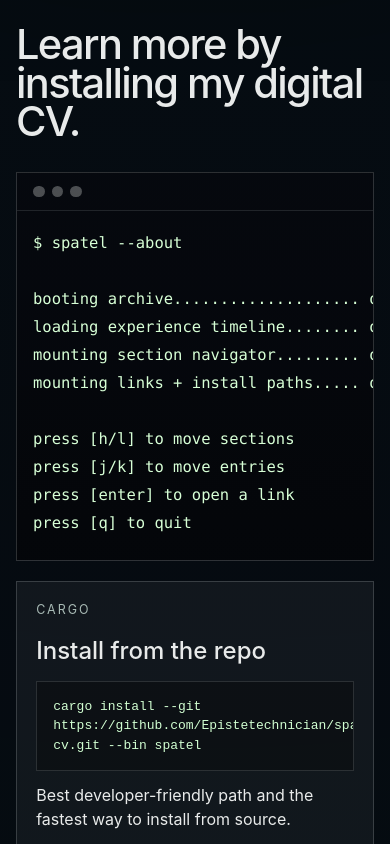
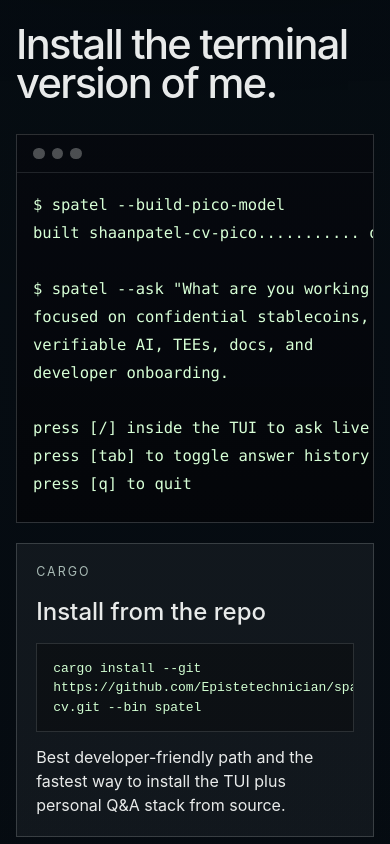
Before and after one commit to Epistetechnician/patelshaan, a React (Vite) app: page / in a window 390 px wide. Shown: the part 940-1784 px from the top of the page. Built offline with nearby package versions, Linux system fonts and the light colour scheme.

Commit message:
Showcase spatel personal model on the site

```diff
--- a/src/App.css
+++ b/src/App.css
@@ -294,6 +294,7 @@
 }
 
 .install-section,
+.model-section,
 .archive-section,
 .about-section,
 .writings-section {
@@ -377,6 +378,126 @@
   display: grid;
   grid-template-columns: minmax(0, 0.9fr) minmax(0, 1.1fr);
   gap: 1.25rem;
+}
+
+.model-section__intro {
+  max-width: 46rem;
+  margin: 0;
+  color: rgba(226, 235, 232, 0.8);
+  line-height: 1.6;
+}
+
+.model-grid {
+  display: grid;
+  grid-template-columns: minmax(0, 1.05fr) minmax(0, 0.95fr);
+  gap: 1.25rem;
+  margin-bottom: 1.25rem;
+}
+
+.model-terminal,
+.model-command,
+.model-card {
+  border: 1px solid rgba(231, 239, 236, 0.18);
+  background: rgba(255, 255, 255, 0.05);
+  backdrop-filter: blur(10px);
+}
+
+.model-terminal {
+  overflow: hidden;
+  background:
+    radial-gradient(circle at top right, rgba(110, 225, 255, 0.1), transparent 28%),
+    linear-gradient(180deg, rgba(6, 9, 14, 0.92), rgba(4, 6, 10, 0.96));
+}
+
+.model-terminal__bar {
+  display: flex;
+  gap: 0.45rem;
+  padding: 0.8rem 1rem;
+  border-bottom: 1px solid rgba(231, 239, 236, 0.12);
+}
+
+.model-terminal__bar span {
+  width: 0.72rem;
+  height: 0.72rem;
+  border-radius: 999px;
+  background: rgba(238, 241, 239, 0.3);
+}
+
+.model-terminal pre {
+  margin: 0;
+  min-height: 100%;
+  overflow: auto;
+  padding: 1.25rem 1rem 1.45rem;
+  color: #d7ffd6;
+  font-family: 'SFMono-Regular', 'Menlo', 'Monaco', monospace;
+  font-size: 0.96rem;
+  line-height: 1.8;
+  white-space: pre;
+}
+
+.model-stack {
+  display: grid;
+  gap: 1rem;
+}
+
+.model-card {
+  display: grid;
+  gap: 0.9rem;
+  padding: 1.15rem;
+  color: rgba(235, 240, 237, 0.82);
+  background:
+    radial-gradient(circle at top right, rgba(120, 240, 255, 0.08), transparent 30%),
+    rgba(255, 255, 255, 0.05);
+}
+
+.model-card__eyebrow,
+.model-command__label {
+  margin: 0;
+  color: #a8bab5;
+  font-size: 0.76rem;
+  text-transform: uppercase;
+  letter-spacing: 0.16em;
+}
+
+.model-card h3,
+.model-command h3 {
+  margin: 0;
+  color: rgba(244, 248, 246, 0.96);
+  font-size: 1.38rem;
+  font-weight: 500;
+  line-height: 1.02;
+}
+
+.model-card p:last-child,
+.model-command p:last-child {
+  margin: 0;
+  color: rgba(226, 235, 232, 0.78);
+  line-height: 1.55;
+}
+
+.model-command-grid {
+  display: grid;
+  grid-template-columns: repeat(2, minmax(0, 1fr));
+  gap: 1rem;
+  padding-bottom: 4rem;
+}
+
+.model-command {
+  display: grid;
+  gap: 0.8rem;
+  padding: 1.2rem;
+  background:
+    radial-gradient(circle at top right, rgba(116, 215, 255, 0.1), transparent 32%),
+    rgba(255, 255, 255, 0.05);
+}
+
+.model-command code {
+  display: block;
+  overflow: auto;
+  padding: 0.9rem 1rem;
+  border: 1px solid rgba(231, 239, 236, 0.14);
+  background: rgba(0, 0, 0, 0.28);
+  color: #d2ffd2;
 }
 
 .terminal-card {
@@ -1097,8 +1218,10 @@
   .hero-panel,
   .about-showcase,
   .install-grid,
+  .model-grid,
   .experience-card,
-  .foundation-grid {
+  .foundation-grid,
+  .model-command-grid {
     grid-template-columns: 1fr;
   }
 
@@ -1145,6 +1268,7 @@
   }
 
   .install-section,
+  .model-section,
   .archive-section,
   .about-section,
   .writings-section {
--- a/src/App.tsx
+++ b/src/App.tsx
@@ -7,7 +7,7 @@
     label: 'cargo',
     title: 'Install from the repo',
     command: 'cargo install --git https://github.com/Epistetechnician/spatel-cv.git --bin spatel',
-    note: 'Best developer-friendly path and the fastest way to install from source.',
+    note: 'Best developer-friendly path and the fastest way to install the TUI plus personal Q&A stack from source.',
   },
   {
     label: 'curl',
@@ -20,6 +20,56 @@
     title: 'Download latest release',
     command: 'gh release download --repo Epistetechnician/spatel-cv --pattern "spatel-*"',
     note: 'Useful for power users who want the latest binary directly.',
+  },
+]
+
+const modelCommands = [
+  {
+    label: 'build',
+    title: 'Create the local persona model',
+    command: 'spatel --build-pico-model',
+    note: 'Builds `shaanpatel-cv-pico` on top of a small local `qwen2.5:0.5b` base through Ollama.',
+  },
+  {
+    label: 'ask',
+    title: 'Ask one grounded question',
+    command: 'spatel --ask "What are you working on right now?"',
+    note: 'Answers with retrieved context, then uses the local model when it exists.',
+  },
+  {
+    label: 'chat',
+    title: 'Open the interactive shell',
+    command: 'spatel --chat',
+    note: 'Runs a conversational CLI for experience, worldview, and current focus questions.',
+  },
+  {
+    label: 'fallback',
+    title: 'Force the offline corpus path',
+    command: 'spatel --ask "How do you think about public goods?" --offline-only',
+    note: 'Skips Ollama entirely and synthesizes from the embedded Shaan corpus.',
+  },
+]
+
+const modelHighlights = [
+  {
+    eyebrow: 'Grounded corpus',
+    title: 'CV plus worldview, not vibes',
+    body: 'The answer engine is fed by resume entries, personal notes, and essay-grounded worldview summaries so the output stays tied to actual experience.',
+  },
+  {
+    eyebrow: 'Tiny runtime',
+    title: 'Built around a small local base',
+    body: 'The production path uses a tiny `qwen2.5:0.5b` Ollama base and creates a personalized `shaanpatel-cv-pico` derivative.',
+  },
+  {
+    eyebrow: 'Two interfaces',
+    title: 'CLI and TUI both ask back',
+    body: 'You can use `--ask` and `--chat` in the CLI or press `/` inside the TUI to open a live question prompt.',
+  },
+  {
+    eyebrow: 'Failure mode',
+    title: 'Still works when the model is absent',
+    body: 'If Ollama is unavailable, `spatel` falls back to a retrieval-first offline answer instead of failing blankly.',
   },
 ]
 
@@ -603,11 +653,11 @@
               </h3>
 
               <div className="hero-actions">
-                <a href="#install" className="button button--solid">
-                  install me
+                <a href="#model" className="button button--solid">
+                  ask the model
                 </a>
-                <a href="#about" className="button button--ghost">
-                  about me
+                <a href="#install" className="button button--ghost">
+                  install path
                 </a>
               </div>
             </div>
@@ -618,7 +668,7 @@
         <section className="install-section" id="install">
           <div className="section-heading">
             <p className="eyebrow">01 / terminal path</p>
-            <h2>Learn more by installing my digital CV.</h2>
+            <h2>Install the terminal version of me.</h2>
           </div>
 
           <div className="install-grid">
@@ -628,16 +678,16 @@
                 <span />
                 <span />
               </div>
-              <pre>{`$ spatel --about
+              <pre>{`$ spatel --build-pico-model
+built shaanpatel-cv-pico........... ok
 
-booting archive.................... ok
-loading experience timeline........ ok
-mounting section navigator......... ok
-mounting links + install paths..... ok
+$ spatel --ask "What are you working on right now?"
+focused on confidential stablecoins,
+verifiable AI, TEEs, docs, and
+developer onboarding.
 
-press [h/l] to move sections
-press [j/k] to move entries
-press [enter] to open a link
+press [/] inside the TUI to ask live
+press [tab] to toggle answer history
 press [q] to quit`}</pre>
             </div>
 
@@ -654,9 +704,62 @@
           </div>
         </section>
 
+        <section className="model-section" id="model">
+          <div className="section-heading">
+            <p className="eyebrow">02 / personal model</p>
+            <h2>Ask the terminal version of me.</h2>
+            <p className="model-section__intro">
+              `spatel` is no longer only a browser for my CV. It now ships as a
+              grounded personal Q&amp;A surface with a local corpus, a tiny Ollama
+              model path, a chat shell, and a TUI question prompt.
+            </p>
+          </div>
+
+          <div className="model-grid">
+            <article className="model-terminal">
+              <div className="model-terminal__bar">
+                <span />
+                <span />
+                <span />
+              </div>
+              <pre>{`$ spatel --ask "How do you think about public goods?"
+Gitcoin matters to me because it turned
+caring about public goods into allocative
+power. My view now is that public-goods
+funding needs a stack: quadratic funding,
+retroactive rewards, delegated judgment,
+and long-lived support for maintenance.
+
+sources: Gitcoin and Public Goods Funding
+mode: persona model`}</pre>
+            </article>
+
+            <div className="model-stack">
+              {modelHighlights.map((item) => (
+                <article key={item.title} className="model-card">
+                  <p className="model-card__eyebrow">{item.eyebrow}</p>
+                  <h3>{item.title}</h3>
+                  <p>{item.body}</p>
+                </article>
+              ))}
+            </div>
+          </div>
+
+          <div className="model-command-grid">
+            {modelCommands.map((item) => (
+              <article key={item.title} className="model-command">
+                <p className="model-command__label">{item.label}</p>
+                <h3>{item.title}</h3>
+                <code>{item.command}</code>
+                <p>{item.note}</p>
+              </article>
+            ))}
+          </div>
+        </section>
+
         <section className="about-section" id="about">
           <div className="section-heading">
-            <p className="eyebrow">02 / foundations</p>
+            <p className="eyebrow">03 / foundations</p>
             <h2>A fuller picture of myself.</h2>
           </div>
 
@@ -767,7 +870,7 @@
 
         <section className="archive-section" id="archive">
           <div className="section-heading">
-            <p className="eyebrow">03 / Proof of work</p>
+            <p className="eyebrow">04 / Proof of work</p>
             <h2>Experiences that I'm proud of</h2>
           </div>
 
@@ -840,7 +943,7 @@
 
         <section className="writings-section" id="writings">
           <div className="section-heading">
-            <p className="eyebrow">04 / writings</p>
+            <p className="eyebrow">05 / writings</p>
             <h2>Public-goods essays and open-systems notes.</h2>
             <p className="writings-section__intro">
               These writings sit closest to how I think about public goods,
```
